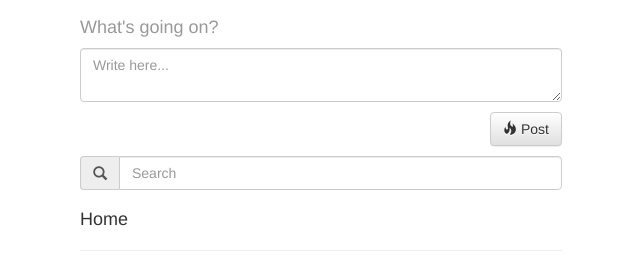
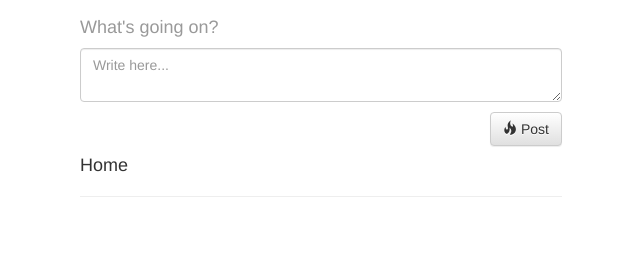
Before and after one commit to 64lines/Hummingbird, a plain HTML site: page index.html in a window 1280 px wide. Shown: the part 85-350 px from the top of the page, without its empty margins (319-959 px from the left). Drawn offline with Linux system fonts and the light colour scheme.

Commit message:
Hidding the search bar since it's not been used

```diff
--- a/index.html
+++ b/index.html
@@ -35,10 +35,10 @@ Description: Make your own private tweets in your local storage.
 					<i class="glyphicon glyphicon-fire"></i> Post
 				</a>
 			</div>
-			<div class="input-group search-input">
+			<!-- <div class="input-group search-input">
 				<span class="input-group-addon" id="basic-addon1"><i class="glyphicon glyphicon-search"></i></span>
 				<input type="text" class="form-control" id="search-term" placeholder="Search" aria-describedby="basic-addon1">
-			</div>
+			</div> -->
 			<div class="entries">
 				<h4 class="left">Home</h4>
 				<hr>
```
